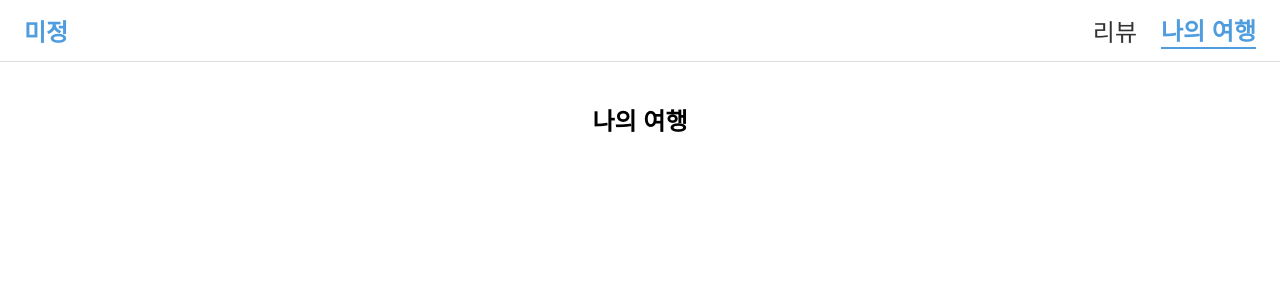
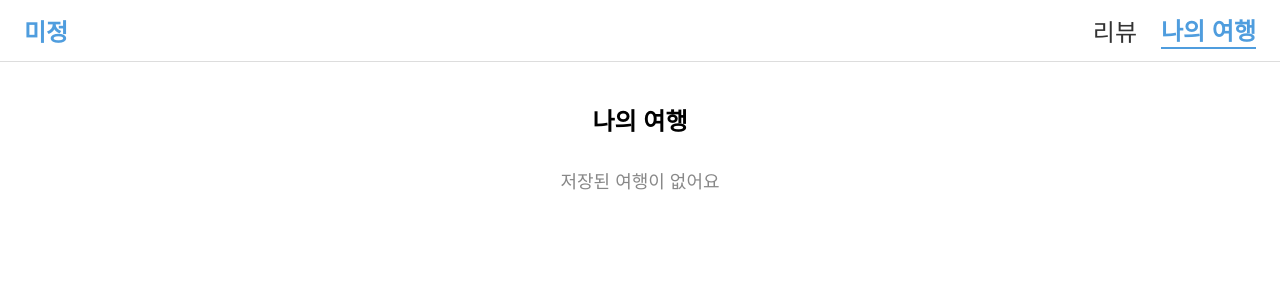
Before and after one commit to prgrms-aibe-devcourse/AIBE2-Project1-Team01, a React (Create React App) app in the folder travel-project/: page /mytrips in a window 1280 px wide. Shown: the top 300 px of the page. Built offline with nearby package versions, Linux system fonts and the light colour scheme; data requests are answered from the project's data file.

Commit message:
chore #33: 데이터 없을 때 처리

```diff
--- a/travel-project/src/components/MyTravelList.jsx
+++ b/travel-project/src/components/MyTravelList.jsx
@@ -21,6 +21,12 @@ const MyTravelList = () => {
   }, []);
 
   return (
+    <div>
+      {mytrips.length === 0 ? (
+        <div style={{ textAlign: "center", fontSize: "18px", color: "#888" }}>
+          저장된 여행이 없어요
+        </div>
+      ) : (
         <div
           style={{
             display: "grid",
@@ -42,6 +48,8 @@ const MyTravelList = () => {
             />
           ))}
         </div>
+      )}
+    </div>
   );
 };
 
```
Lines whose indentation alone changed are shown as unchanged.
